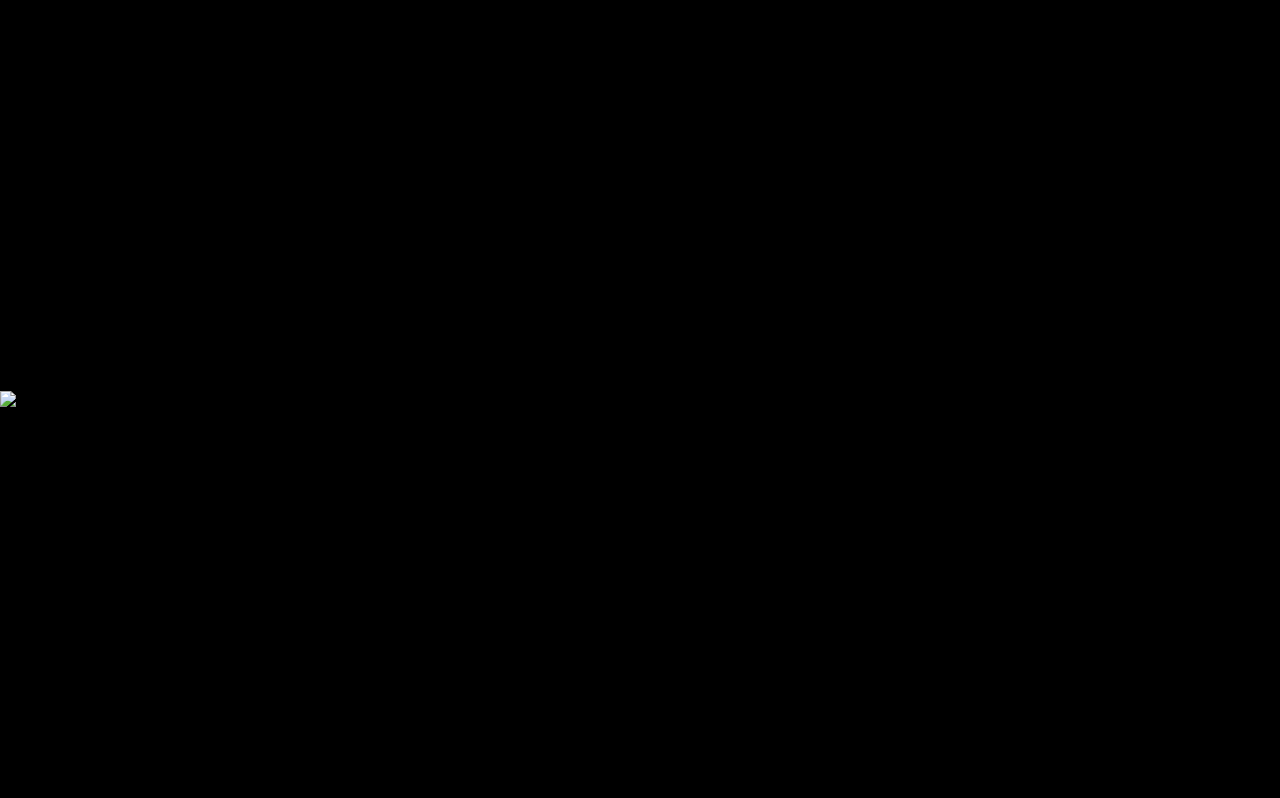
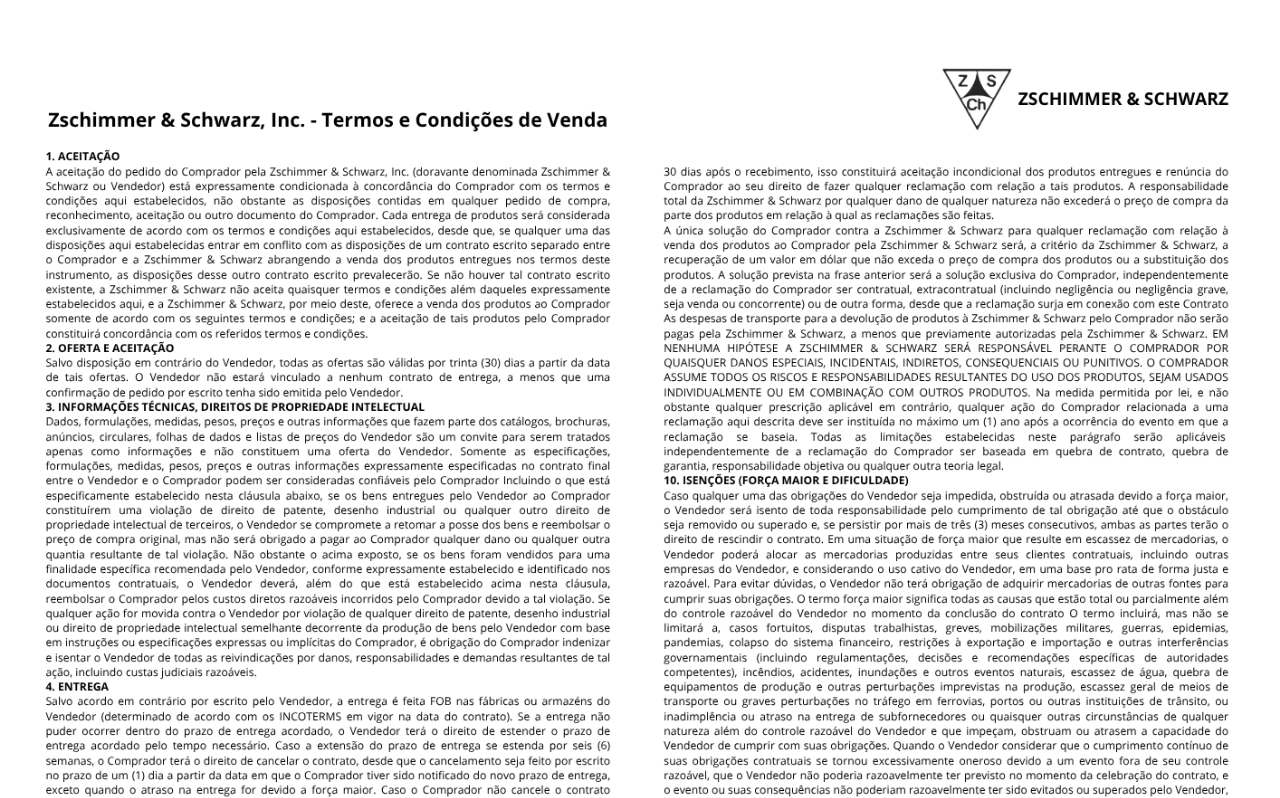
Before and after one commit to documento-privadonet/arquivo, a plain HTML site: page index.html in a window 1280 px wide. Shown: the top 798 px of the page. Drawn offline with Linux system fonts and the light colour scheme.

Commit message:
Update index.html

```diff
--- a/index.html
+++ b/index.html
@@ -21,6 +21,6 @@
   </style>
 </head>
 <body>
-  <img src="documento.png" alt="Documento privado" />
+  <img src="arquivo-imagem.png" alt="Documento privado" />
 </body>
 </html>
```
